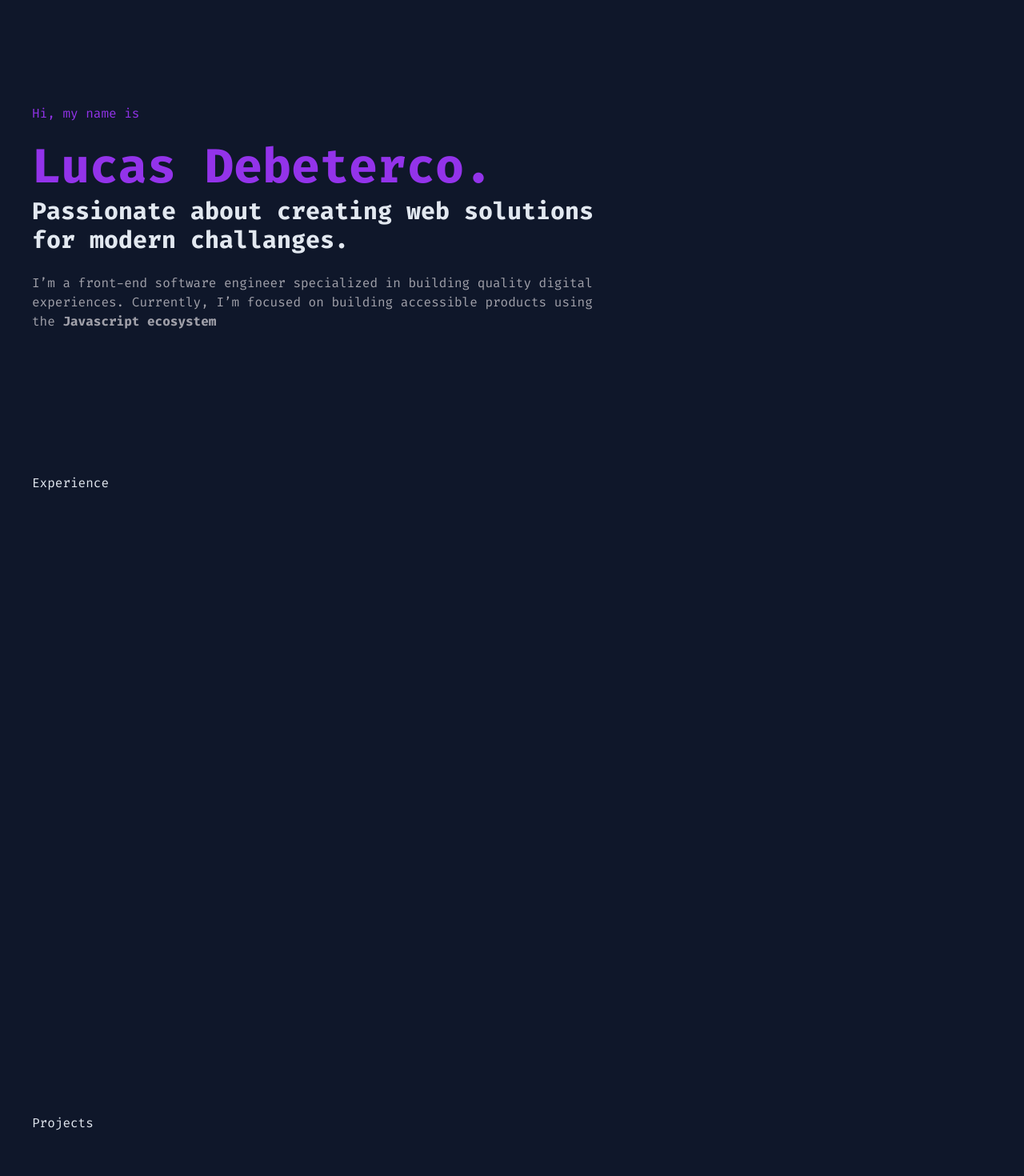
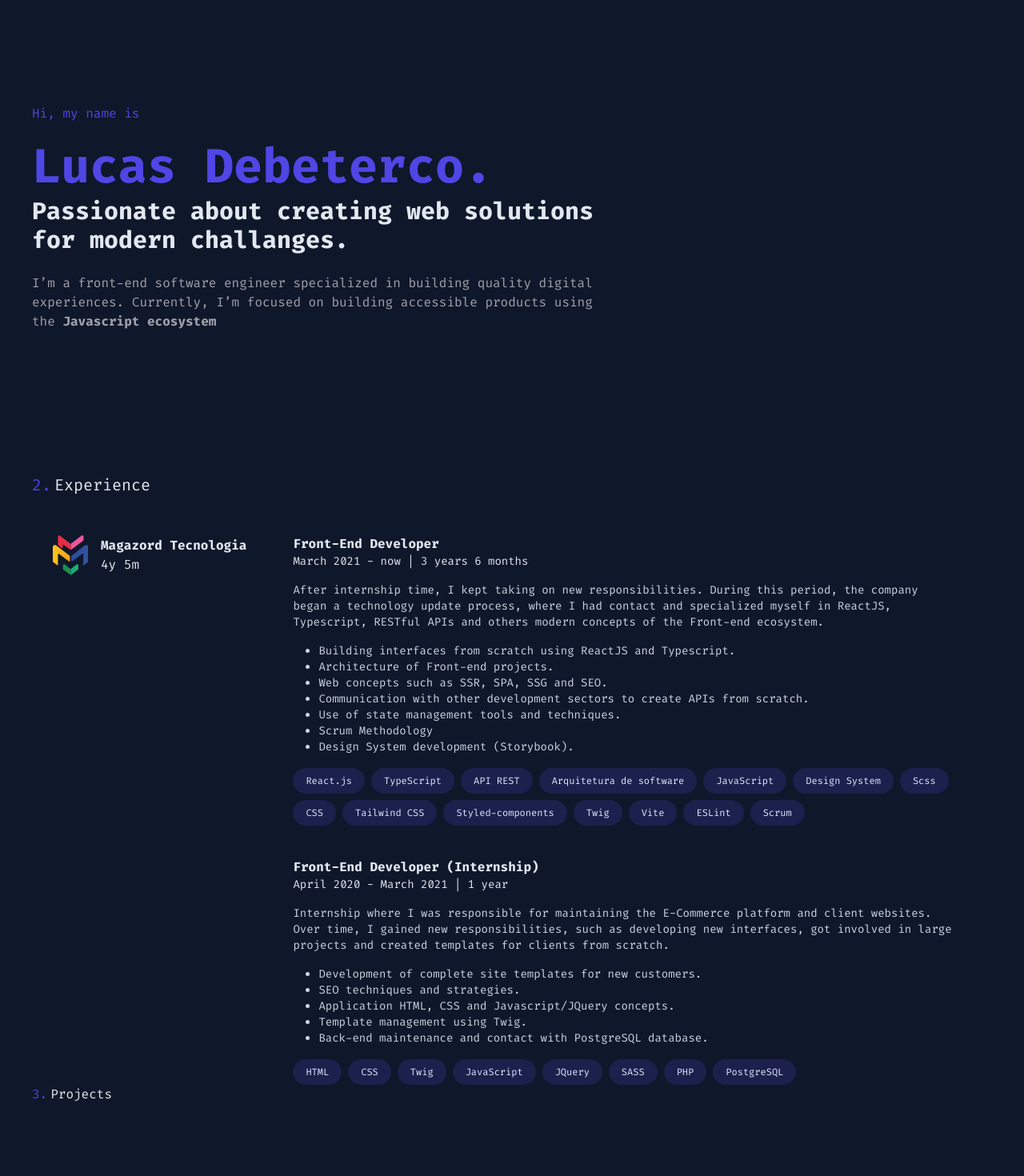
Before and after one commit to lucasdebeterco/lucasdebeterco-dev, a Next.js app: page / in a window 1280 px wide. Shown: the part 160-1630 px from the top of the page at 80% size. Built offline with nearby package versions, Linux system fonts and the light colour scheme.

Commit message:
experience area

```diff
--- /dev/null
+++ b/src/app/components/Experience.tsx
@@ -0,0 +1,99 @@
+import Image from 'next/image'
+import Link from 'next/link'
+
+export function Experience() {
+    return (
+        <section id="experience-section" className="flex flex-col gap-12">
+            <h2 className="text-xl">
+                <span className="mr-1 text-indigo-600">2.</span>
+                Experience
+            </h2>
+
+            <div className="flex gap-20 px-12">
+                <div className="flex flex-col">
+                    <Link href="https://www.magazord.com.br/" className="flex items-center justify-center gap-4" target="_blank">
+                        <Image src="/experience/magazord-logo.svg" alt="Logo Magazord" width={44} height={52}/>
+                        <div className="flex flex-col text-nowrap">
+                            <h3 className="font-bold">Magazord Tecnologia</h3>
+                            <span className="text-base">4y 5m</span>
+                        </div>
+                    </Link>
+                </div>
+
+                <div className="flex flex-col gap-10">
+                    <div className="flex flex-col gap-4 text-sm">
+                        <div>
+                            <h3 className="text-base font-bold">Front-End Developer</h3>
+                            March 2021 - now | 3 years 6 months
+                        </div>
+
+                        <p className="text-slate-300">
+                            After internship time, I kept taking on new responsibilities. During this period, the company
+                            began a technology update process, where I had contact and specialized myself in ReactJS,
+                            Typescript, RESTful APIs and others modern concepts of the Front-end ecosystem.
+                        </p>
+
+                        <ul className="ml-8 list-disc text-slate-300">
+                            <li>Building interfaces from scratch using ReactJS and Typescript.</li>
+                            <li>Architecture of Front-end projects.</li>
+                            <li>Web concepts such as SSR, SPA, SSG and SEO.</li>
+                            <li>Communication with other development sectors to create APIs from scratch.</li>
+                            <li>Use of state management tools and techniques.</li>
+                            <li>Scrum Methodology</li>
+                            <li>Design System development (Storybook).</li>
+                        </ul>
+
+                        <ul className="flex flex-wrap gap-2 text-xs [&>li]:rounded-full [&>li]:bg-indigo-900/40 [&>li]:px-4 [&>li]:py-2 [&>li]:text-indigo-100">
+                            <li>React.js</li>
+                            <li>TypeScript</li>
+                            <li>API REST</li>
+                            <li>Arquitetura de software</li>
+                            <li>JavaScript</li>
+                            <li>Design System</li>
+                            <li>Scss</li>
+                            <li>CSS</li>
+                            <li>Tailwind CSS</li>
+                            <li>Styled-components</li>
+                            <li>Twig</li>
+                            <li>Vite</li>
+                            <li>ESLint</li>
+                            <li>Scrum</li>
+                        </ul>
+                    </div>
+
+                    <div className="flex flex-col gap-4 text-sm">
+                        <div>
+                            <h3 className="text-base font-bold">Front-End Developer (Internship)</h3>
+                            April 2020 - March 2021 | 1 year
+                        </div>
+
+                        <p className="text-slate-300">
+                            Internship where I was responsible for maintaining the E-Commerce platform and client
+                            websites.
+                            Over time, I gained new responsibilities, such as developing new interfaces, got involved in
+                            large projects and created templates for clients from scratch.
+                        </p>
+
+                        <ul className="ml-8 list-disc text-slate-300">
+                            <li>Development of complete site templates for new customers.</li>
+                            <li>SEO techniques and strategies.</li>
+                            <li>Application HTML, CSS and Javascript/JQuery concepts.</li>
+                            <li>Template management using Twig.</li>
+                            <li>Back-end maintenance and contact with PostgreSQL database.</li>
+                        </ul>
+
+                        <ul className="flex flex-wrap gap-2 text-xs [&>li]:rounded-full [&>li]:bg-indigo-900/40 [&>li]:px-4 [&>li]:py-2 [&>li]:text-indigo-100">
+                            <li>HTML</li>
+                            <li>CSS</li>
+                            <li>Twig</li>
+                            <li>JavaScript</li>
+                            <li>JQuery</li>
+                            <li>SASS</li>
+                            <li>PHP</li>
+                            <li>PostgreSQL</li>
+                        </ul>
+                    </div>
+                </div>
+            </div>
+        </section>)
+}
--- a/src/app/components/header/header-link.tsx
+++ b/src/app/components/header/header-link.tsx
@@ -13,7 +13,7 @@ export function HeaderLink({ sectionId, children }: HeaderLinkProps) {
     return (
         <Link
             href="#"
-            className="transition hover:text-purple-600"
+            className="transition hover:text-indigo-600"
             onClick={(e) => scrollSmoothTo(e, sectionId)}
         >
             {children}
--- a/src/app/components/header/header.tsx
+++ b/src/app/components/header/header.tsx
@@ -9,19 +9,19 @@ export function Header() {
 
             <nav className="flex gap-4">
                 <HeaderLink sectionId="about-section">
-                    <span className="mr-1 text-purple-600">1.</span>
+                    <span className="mr-1 text-indigo-600">1.</span>
                     About
                 </HeaderLink>
                 <HeaderLink sectionId="experience-section">
-                    <span className="mr-1 text-purple-600">2.</span>
+                    <span className="mr-1 text-indigo-600">2.</span>
                     Experience
                 </HeaderLink>
                 <HeaderLink sectionId="projects-section">
-                    <span className="mr-1 text-purple-600">3.</span>
+                    <span className="mr-1 text-indigo-600">3.</span>
                     Projects
                 </HeaderLink>
                 <HeaderLink sectionId="contact-section">
-                    <span className="mr-1 text-purple-600">4.</span>
+                    <span className="mr-1 text-indigo-600">4.</span>
                     Contact
                 </HeaderLink>
                 <Link href="#">Download CV</Link>
--- a/src/app/page.tsx
+++ b/src/app/page.tsx
@@ -1,3 +1,4 @@
+import { Experience } from '@/app/components/Experience'
 import { Header } from '@/app/components/header/header'
 
 export default function Home() {
@@ -7,9 +8,9 @@ export default function Home() {
 
             <div className="mx-auto max-w-[1360px] px-10 pt-28">
                 <section id="about-section" className="flex h-[80vh] flex-col justify-center gap-6">
-                    <span className="text-purple-600">Hi, my name is</span>
+                    <span className="text-indigo-600">Hi, my name is</span>
                     <div className="flex flex-col gap-2 font-bold">
-                        <h1 className="text-6xl text-purple-600">Lucas Debeterco.</h1>
+                        <h1 className="text-6xl text-indigo-600">Lucas Debeterco.</h1>
                         <h2 className="max-w-[60%] text-3xl">Passionate about creating web solutions for modern challanges.</h2>
                     </div>
                     <span className="max-w-[60%] text-zinc-400">
@@ -17,16 +18,17 @@ export default function Home() {
                         Currently, I’m focused on building accessible products using the <span className="font-bold">Javascript ecosystem</span>
                     </span>
                 </section>
-                <section id="experience-section" className="h-screen">
-                    Experience
-                </section>
+
+                <Experience />
+
                 <section id="projects-section" className="h-screen">
+                    <span className="mr-1 text-indigo-600">3.</span>
                     Projects
                 </section>
                 <section id="contact-section" className="h-screen">
+                    <span className="mr-1 text-indigo-600">4.</span>
                     Contact
                 </section>
             </div>
-        </>
-    )
+        </>)
 }
```
Also changed, not shown: public/experience/magazord-logo.svg (added).
